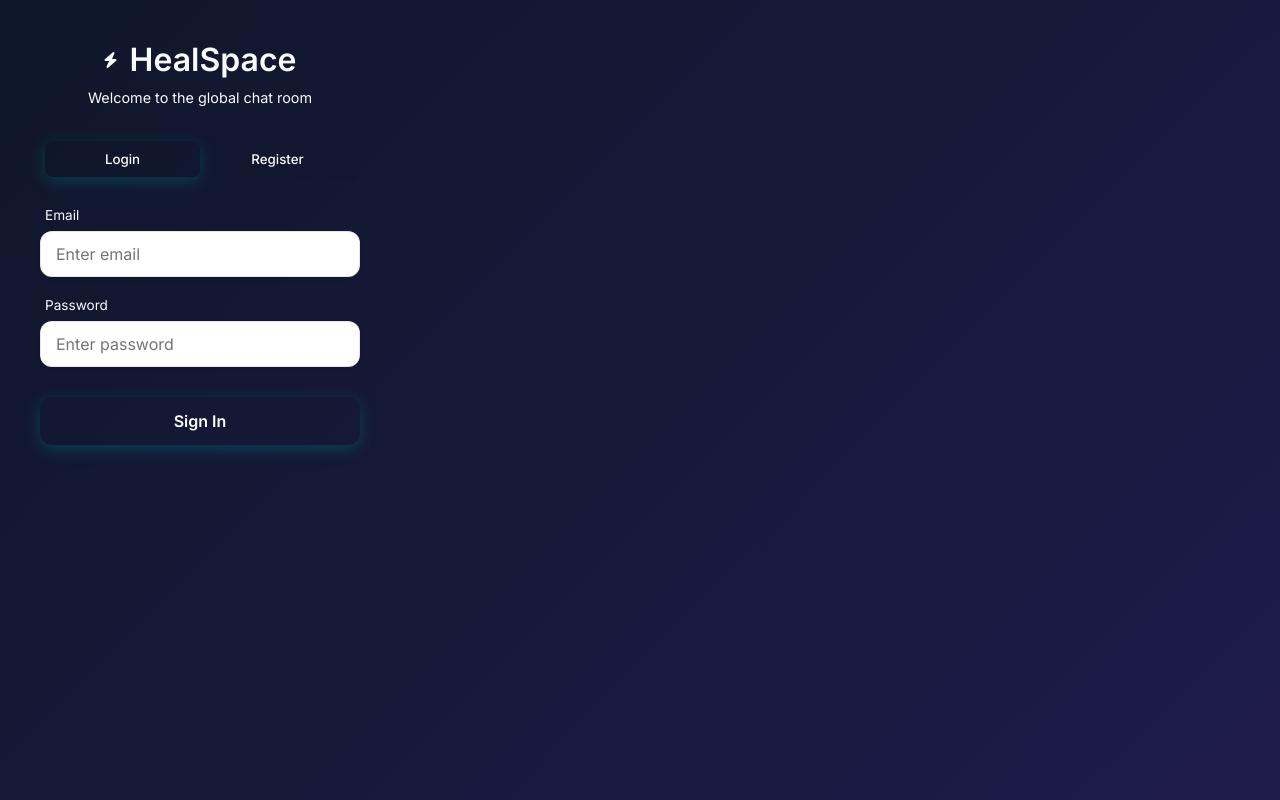
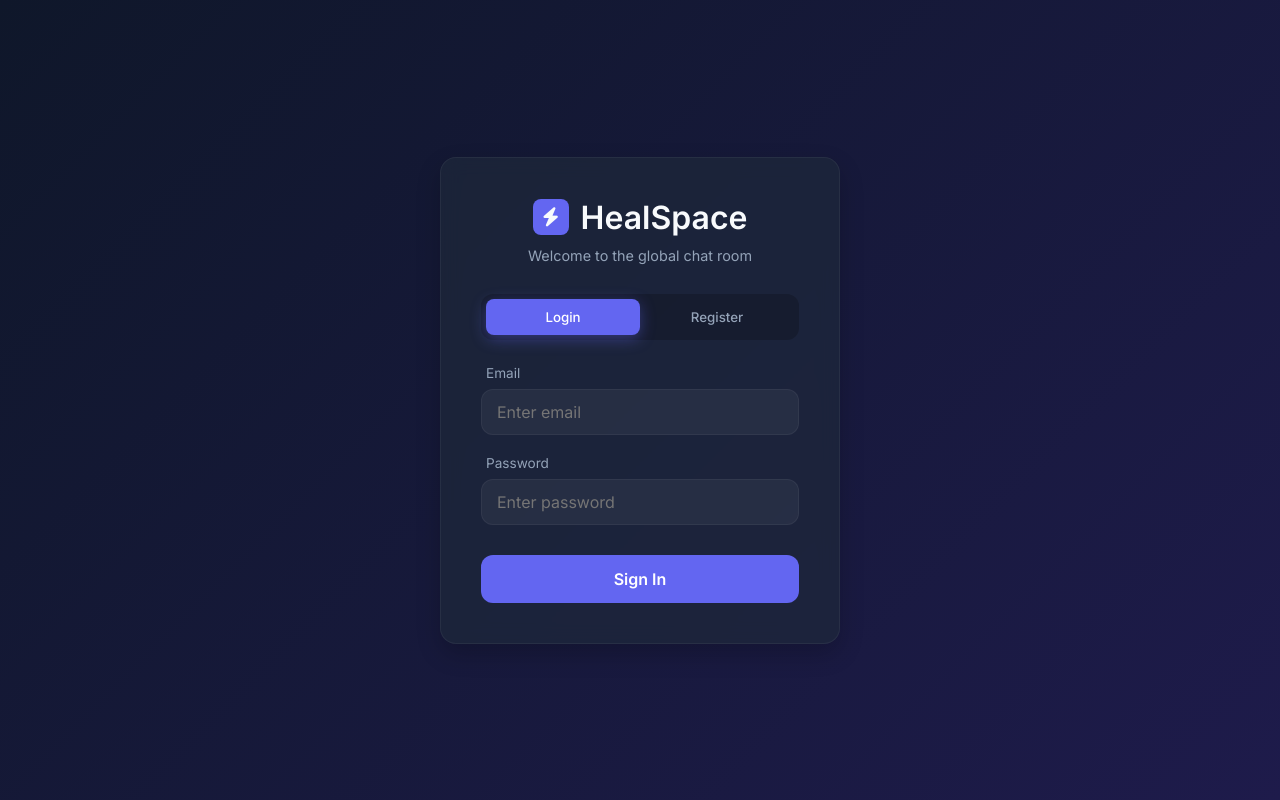
Before and after one commit to BaconFace288/HackYSU-Project, a FastAPI app: page /login in a window 1280 px wide. Run offline with FastAPI, Linux system fonts and the light colour scheme; some libraries are stand-ins or nearby versions.

Commit message:
UI Fixes: Centered login form and added a dedicated user settings page

```diff
--- a/static/login.css
+++ b/static/login.css
@@ -1,4 +1,10 @@
 /* login.css - Extends style.css for the auth page */
+body {
+    /* Specifically for login page, to center the content */
+    align-items: center;
+    justify-content: center;
+}
+
 .login-container {
     width: 90%;
     max-width: 400px;
@@ -6,19 +12,35 @@
     display: flex;
     flex-direction: column;
     align-items: center;
-    background: var(--glass-bg); /* Use the theme glass background for readability */
+    background: var(--card-bg);
+    border: 1px solid var(--border);
+    backdrop-filter: blur(10px);
+    border-radius: 16px;
+    box-shadow: 0 10px 25px rgba(0,0,0,0.2);
 }
 
 .login-brand {
+    display: flex;
+    align-items: center;
+    gap: 12px;
+    margin-bottom: 10px;
+}
+.login-brand .logo {
+    background: var(--primary);
+    width: 36px;
+    height: 36px;
+    border-radius: 8px;
+    display: flex;
+    align-items: center;
     justify-content: center;
-    margin-bottom: 10px;
+    font-size: 1.2rem;
 }
 .login-brand h2 {
     font-size: 2rem;
 }
 
 .subtitle {
-    color: var(--text-muted);
+    color: var(--text-secondary);
     font-size: 0.9rem;
     margin-bottom: 30px;
     text-align: center;
@@ -32,7 +54,7 @@
     display: flex;
     justify-content: space-between;
     margin-bottom: 25px;
-    background: rgba(0, 0, 0, 0.05); /* Lighter background for tabs */
+    background: rgba(0, 0, 0, 0.2);
     border-radius: 12px;
     padding: 5px;
 }
@@ -42,7 +64,7 @@
     padding: 10px;
     border: none;
     background: transparent;
-    color: var(--text-muted);
+    color: var(--text-secondary);
     border-radius: 8px;
     cursor: pointer;
     font-weight: 500;
@@ -50,9 +72,9 @@
 }
 
 .tab-btn.active {
-    background: var(--primary-color);
+    background: var(--primary);
     color: white;
-    box-shadow: 0 4px 15px rgba(0, 128, 136, 0.4);
+    box-shadow: 0 4px 15px rgba(99, 102, 241, 0.4);
 }
 
 .auth-form {
@@ -70,32 +92,29 @@
 
 .input-group label {
     font-size: 0.85rem;
-    color: var(--text-muted);
+    color: var(--text-secondary);
     padding-left: 5px;
 }
 
 .input-group input {
-    background: #ffffff;
-    border: 1px solid rgba(0, 0, 0, 0.1);
-    color: var(--text-main);
+    background: rgba(255, 255, 255, 0.05);
+    border: 1px solid var(--border);
+    color: var(--text-primary);
     padding: 12px 15px;
     border-radius: 12px;
     font-size: 1rem;
     outline: none;
     font-family: inherit;
     transition: all 0.3s ease;
-    box-shadow: 0 2px 10px rgba(0,0,0,0.02);
 }
 
 .input-group input:focus {
-    border-color: rgba(0, 128, 136, 0.4);
-    box-shadow: 0 0 0 4px rgba(0, 128, 136, 0.1);
-    background: #ffffff;
-    transform: translateY(-1px);
+    border-color: var(--primary);
+    background: rgba(255, 255, 255, 0.1);
 }
 
 .primary-btn {
-    background: var(--primary-color);
+    background: var(--primary);
     color: white;
     border: none;
     padding: 14px;
@@ -104,7 +123,6 @@
     font-weight: 600;
     cursor: pointer;
     transition: all 0.2s ease;
-    box-shadow: 0 4px 15px rgba(0, 128, 136, 0.4);
     margin-top: 10px;
 }
 
@@ -115,13 +133,12 @@
 
 .outline-btn {
     background: transparent;
-    border: 1px solid var(--primary-color);
+    border: 1px solid var(--primary);
     box-shadow: none;
-    color: var(--primary-color);
+    color: white;
 }
 .outline-btn:hover {
-    background: rgba(0, 128, 136, 0.1);
-    color: var(--primary-color);
+    background: rgba(99, 102, 241, 0.1);
 }
 
 .error-banner, .success-banner {
--- a/static/script.js
+++ b/static/script.js
@@ -51,9 +51,9 @@ function setupUI() {
     const userProfile = document.querySelector(".user-profile");
     if(userProfile) {
         userProfile.style.cursor = 'pointer';
-        userProfile.title = "Click to log out";
+        userProfile.title = "Click to view settings";
         userProfile.onclick = () => {
-            signOut(auth);
+            window.location.href = '/settings';
         };
     }
 }
```
Also changed, not shown: templates/settings.html (+58 -76 lines).
